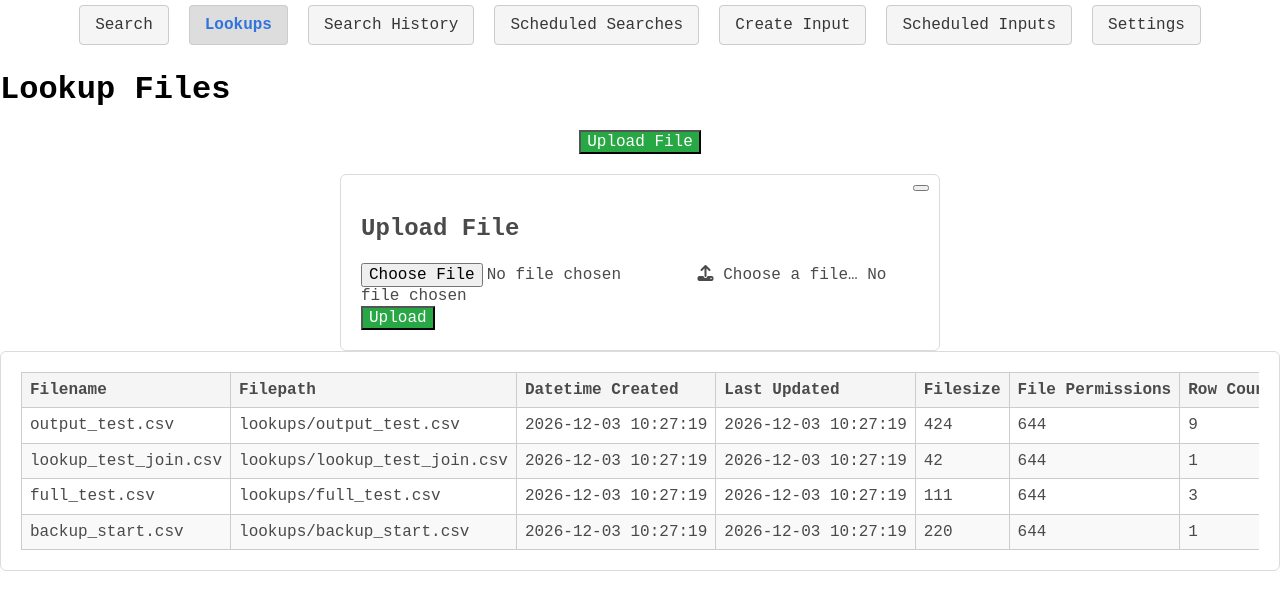
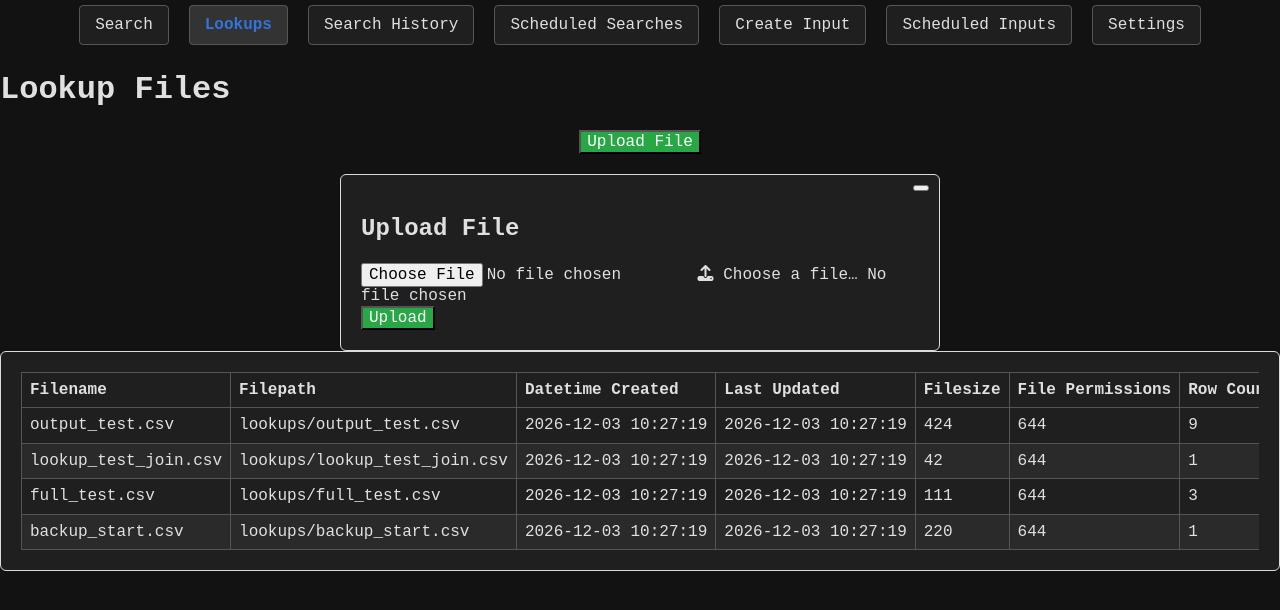
Before and after one commit to 13alvone/speakQuery, a Flask app: page /lookups.html in a window 1280 px wide. Shown: the top 610 px of the page. Run offline with Flask 3, Linux system fonts and the light colour scheme; data that the repository does not hold is empty; parts of the project's set-up code (start-up, migrations or seed data) failed here and were passed over.

Commit message:
feat(css): introduce dark theme variables

```diff
--- a/frontend/static/css/common.css
+++ b/frontend/static/css/common.css
@@ -3,9 +3,12 @@
 /* CSS Variables */
 :root {
     --primary-color: #28a745;
-    --secondary-color: #ccc;
-    --background-color: #f5f5f5;
-    --hover-background-color: #ddd;
+    --secondary-color: #555;
+    --background-color: #121212;
+    --text-color: #e0e0e0;
+    --box-background-color: #1f1f1f;
+    --hover-background-color: #333333;
+    --hover-background-color-dark: #2a2a2a;
     --error-color: red;
     --success-color: green;
     /* Global font for the entire application */
@@ -16,6 +19,8 @@
 
 body {
     font-family: var(--font-family);
+    background-color: var(--background-color);
+    color: var(--text-color);
 }
 
 /* Ensure form controls use the same font as the page */
@@ -27,6 +32,12 @@ textarea {
 /* Ensure textareas span the full width of their container */
 .textarea {
     width: 100%;
+}
+
+/* Box component styling */
+.box {
+    background-color: var(--box-background-color);
+    color: var(--text-color);
 }
 
 /* Menu Styles */
@@ -49,11 +60,11 @@ textarea {
 .menu-list li a {
     text-decoration: none;
     padding: 10px 15px;
-    background-color: var(--background-color);
+    background-color: var(--box-background-color);
     border: 1px solid var(--secondary-color);
     border-radius: 4px;
     transition: background-color 0.3s, color 0.3s;
-    color: #363636; /* Default text color */
+    color: var(--text-color);
 }
 
 .menu-list li a:hover {
@@ -76,14 +87,15 @@ textarea {
 }
 
 .dropdown-trigger .button {
-    background-color: #fff;
+    background-color: var(--box-background-color);
+    color: var(--text-color);
     border: 1px solid var(--secondary-color);
 }
 
 .dropdown-menu {
     display: none;
     position: absolute;
-    background-color: #f9f9f9;
+    background-color: var(--box-background-color);
     min-width: 160px;
     box-shadow: 0px 8px 16px 0px rgba(0, 0, 0, 0.2);
     z-index: var(--modal-z-index); /* Ensures dropdown is above other elements */
@@ -96,7 +108,7 @@ textarea {
 }
 
 .dropdown-content .dropdown-item {
-    color: black;
+    color: var(--text-color);
     padding: 12px 16px;
     text-decoration: none;
     display: block;
@@ -104,7 +116,7 @@ textarea {
 }
 
 .dropdown-content .dropdown-item:hover {
-    background-color: #f1f1f1;
+    background-color: var(--hover-background-color-dark);
     overflow: visible;
 }
 
@@ -139,11 +151,11 @@ textarea {
 }
 
 .table th {
-    background-color: #f5f5f5;
+    background-color: var(--box-background-color);
 }
 
 .table tr:nth-child(even) {
-    background-color: #f9f9f9;
+    background-color: var(--hover-background-color-dark);
 }
 
 /* Status Indicator Styles */
@@ -196,8 +208,8 @@ textarea {
 
 /* Readonly Field Styling */
 .readonly-field {
-    background-color: var(--background-color);
-    color: #555;
+    background-color: var(--box-background-color);
+    color: var(--text-color);
 }
 
 /* Additional global styles if necessary */
```
